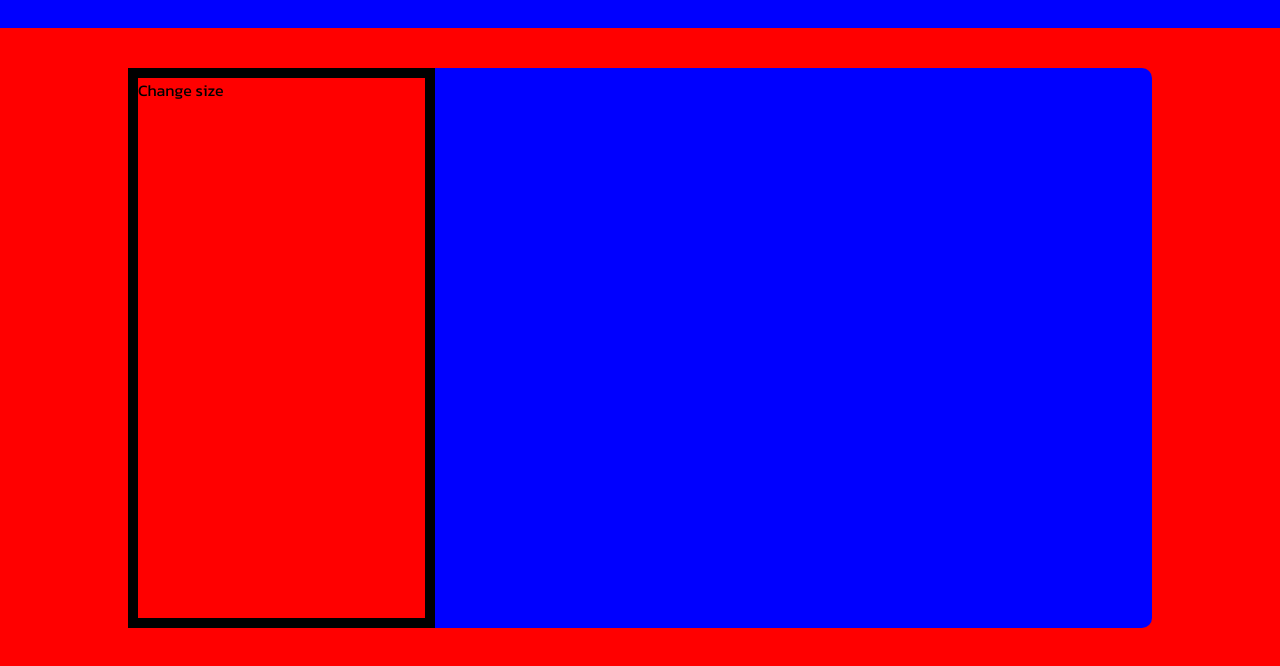
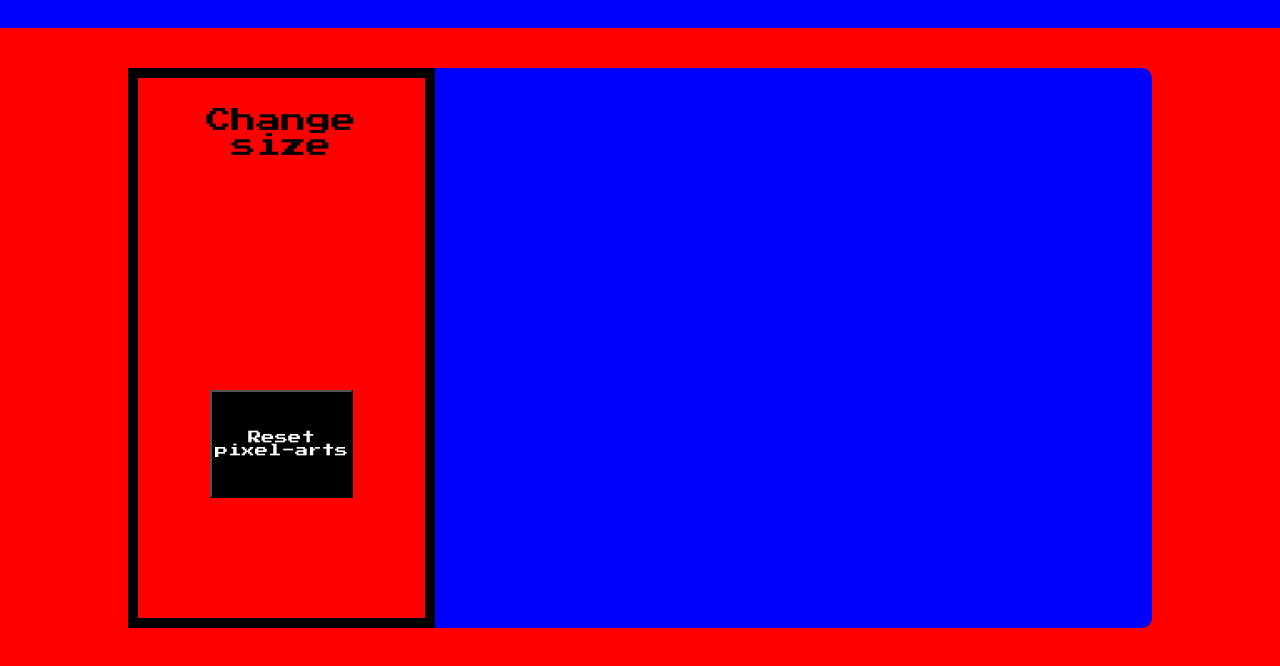
Before and after one commit to KLesiu/Etch-a-Sketch-, a plain HTML site: page index.html in a window 1280 px wide. Shown: the part 132-798 px from the top of the page. Drawn offline with Linux system fonts and the light colour scheme.

Commit message:
Add files via upload
Add button at index.html which refresh a page.Style this button and ul list.At app.js add three functions which create divs with small,medium or large  dimensions. Function chooseSize is using three li to generate  defined dimensions. Functions reset and resetItems are responsible for change containers and hide ul elements. Function draw change background-color to black

```diff
--- a/app.js
+++ b/app.js
@@ -80,11 +80,5 @@ const draw = () => {
   }
 };
 
-// createGridSmall();
-// createGridBig();
-// createGridMedium();
-
 chooseSize();
-
 reset();
-// rules();
--- a/index.html
+++ b/index.html
@@ -19,16 +19,18 @@
     </header>
     <main>
       <aside>
-        <ulclass="choice">
+        <ul class="choice">
           <span class="reset">Change size</span>
           <li class="small">Small</li>
           <li class="medium">Medium</li>
           <li class="large">Large</li>
-        </ul >
-
+        </ul>
+        <button class="reset__page" onclick="document.location.reload(true)">
+          Reset pixel-arts
+        </button>
       </aside>
       <section class="container">
-        <div class="container__small hidden "></div>
+        <div class="container__small hidden"></div>
         <div class="container__medium hidden"></div>
         <div class="container__big hidden"></div>
       </section>
--- a/style.css
+++ b/style.css
@@ -89,6 +89,30 @@ aside {
 .hidden {
   display: none;
 }
-li {
+ul {
   cursor: pointer;
+  width: 60%;
+  height: 30%;
+  margin-left: auto;
+  margin-right: auto;
+  font-family: "Press Start 2P", cursive;
+  text-align: center;
+  margin-top: 30px;
+  font-size: 25px;
 }
+ul > li {
+  margin: 10px;
+  font-size: 15px;
+}
+aside {
+  display: flex;
+  flex-wrap: wrap;
+  justify-content: center;
+}
+.reset__page {
+  width: 50%;
+  height: 20%;
+  background-color: black;
+  font-family: "Press Start 2P", cursive;
+  color: white;
+}
```
